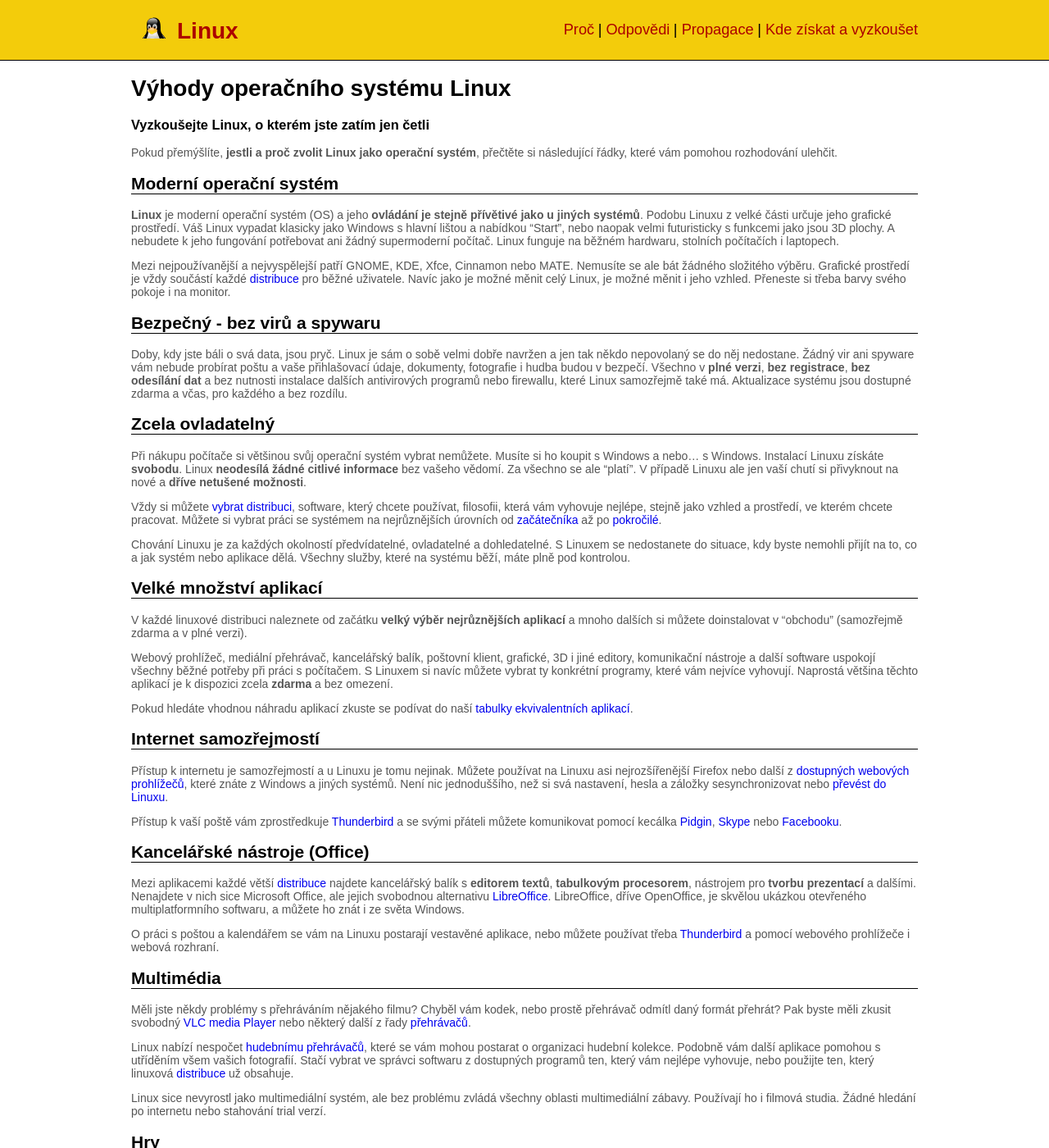
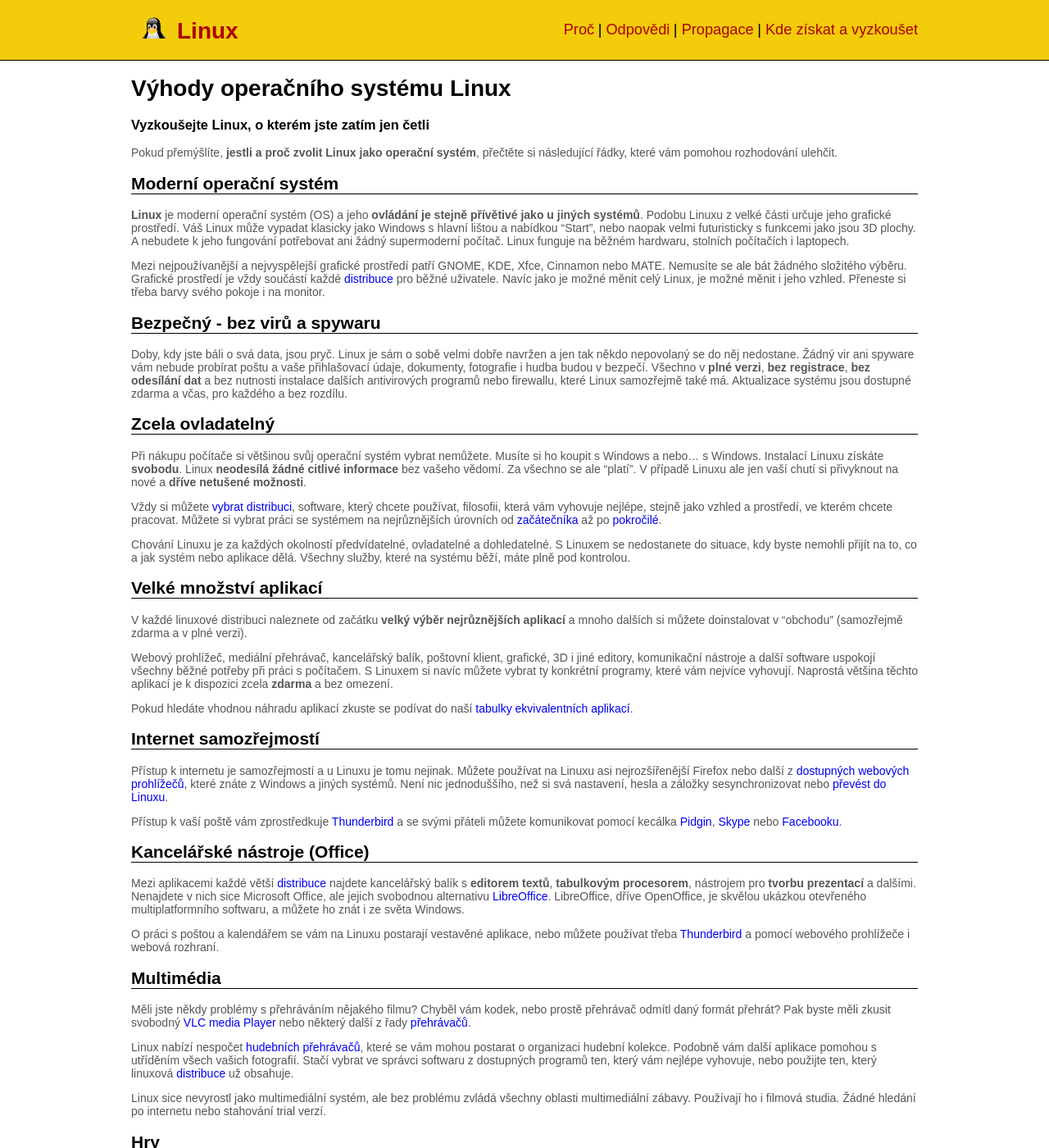
Before and after one commit to MikkCZ/plc, a Jekyll site: the page built from _pages/index.md, in a window 1280 px wide and 1400 px high. Shown: the whole window at 82% size. Built offline with Jekyll 4.4.1, drawn with Linux system fonts in a browser that asks for light colours; some of the changed text lies outside the part shown.

Commit message:
Korektury a aktualizace (#5)
* Korektury index.md

* Aktualizace README.md

* Aktualizace ekvivalenty.md

* Aktualizace index.md

* Aktualizace odkazy.md

* Aktualizace odpovedi.md

* Drobné úpravy

```diff
--- a/_pages/index.md
+++ b/_pages/index.md
@@ -11,9 +11,9 @@
 Pokud přemýšlíte, **jestli a proč zvolit Linux jako operační systém**, přečtěte si následující řádky, které vám pomohou rozhodování ulehčit.
 
 ## Moderní operační systém
-**Linux** je moderní operační systém (OS) a jeho **ovládání je stejně přívětivé jako u jiných systémů**. Podobu Linuxu z velké části určuje jeho grafické prostředí. Váš Linux vypadat klasicky jako Windows s hlavní lištou a nabídkou "Start", nebo naopak velmi futuristicky s funkcemi jako jsou 3D plochy. A nebudete k jeho fungování potřebovat ani žádný supermoderní počítač. Linux funguje na běžném hardwaru, stolních počítačích i laptopech.
+**Linux** je moderní operační systém (OS) a jeho **ovládání je stejně přívětivé jako u jiných systémů**. Podobu Linuxu z velké části určuje jeho grafické prostředí. Váš Linux může vypadat klasicky jako Windows s hlavní lištou a nabídkou "Start", nebo naopak velmi futuristicky s funkcemi jako jsou 3D plochy. A nebudete k jeho fungování potřebovat ani žádný supermoderní počítač. Linux funguje na běžném hardwaru, stolních počítačích i laptopech.
 
-Mezi nejpoužívanější a nejvyspělejší patří GNOME, KDE, Xfce, Cinnamon nebo MATE. Nemusíte se ale bát žádného složitého výběru. Grafické prostředí je vždy součástí každé [distribuce]({{ site.baseurl }}{% link _pages/kde-ziskat.md %}) pro běžné uživatele. Navíc jako je možné měnit celý Linux, je možné měnit i jeho vzhled. Přeneste si třeba barvy svého pokoje i na monitor.
+Mezi nejpoužívanější a nejvyspělejší grafické prostředí patří GNOME, KDE, Xfce, Cinnamon nebo MATE. Nemusíte se ale bát žádného složitého výběru. Grafické prostředí je vždy součástí každé [distribuce]({{ site.baseurl }}{% link _pages/kde-ziskat.md %}) pro běžné uživatele. Navíc jako je možné měnit celý Linux, je možné měnit i jeho vzhled. Přeneste si třeba barvy svého pokoje i na monitor.
 
 ## Bezpečný - bez virů a spywaru
 Doby, kdy jste báli o svá data, jsou pryč. Linux je sám o sobě velmi dobře navržen a jen tak někdo nepovolaný se do něj nedostane. Žádný vir ani spyware vám nebude probírat poštu a vaše přihlašovací údaje, dokumenty, fotografie i hudba budou v bezpečí. Všechno v **plné verzi**, **bez registrace**, **bez odesílání dat** a bez nutnosti instalace dalších antivirových programů nebo firewallu, které Linux samozřejmě také má. Aktualizace systému jsou dostupné zdarma a včas, pro každého a bez rozdílu.
@@ -45,7 +45,7 @@
 ## Multimédia
 Měli jste někdy problémy s přehráváním nějakého filmu? Chyběl vám kodek, nebo prostě přehrávač odmítl daný formát přehrát? Pak byste měli zkusit svobodný [VLC media Player](https://www.videolan.org/) nebo některý další z řady [přehrávačů]({{ site.baseurl }}{% link _pages/ekvivalenty.md %}#video).
 
-Linux nabízí nespočet [hudebnímu přehrávačů]({{ site.baseurl }}{% link _pages/ekvivalenty.md %}#hudba), které se vám mohou postarat o organizaci hudební kolekce. Podobně vám další aplikace pomohou s utříděním všem vašich fotografií. Stačí vybrat ve správci softwaru z dostupných programů ten, který vám nejlépe vyhovuje, nebo použijte ten, který linuxová [distribuce]({{ site.baseurl }}{% link _pages/kde-ziskat.md %}) už obsahuje.
+Linux nabízí nespočet [hudebních přehrávačů]({{ site.baseurl }}{% link _pages/ekvivalenty.md %}#hudba), které se vám mohou postarat o organizaci hudební kolekce. Podobně vám další aplikace pomohou s utříděním všech vašich fotografií. Stačí vybrat ve správci softwaru z dostupných programů ten, který vám nejlépe vyhovuje, nebo použijte ten, který linuxová [distribuce]({{ site.baseurl }}{% link _pages/kde-ziskat.md %}) už obsahuje.
 
 Linux sice nevyrostl jako multimediální systém, ale bez problému zvládá všechny oblasti multimediální zábavy. Používají ho i filmová studia. Žádné hledání po internetu nebo stahování trial verzí.
 
```
Also changed, not shown: other parts of _pages/index.md (+4 -2 lines), README.md (+2 -0 lines), _pages/ekvivalenty.md (+4 -4 lines), _pages/odpovedi.md (+4 -2 lines).
